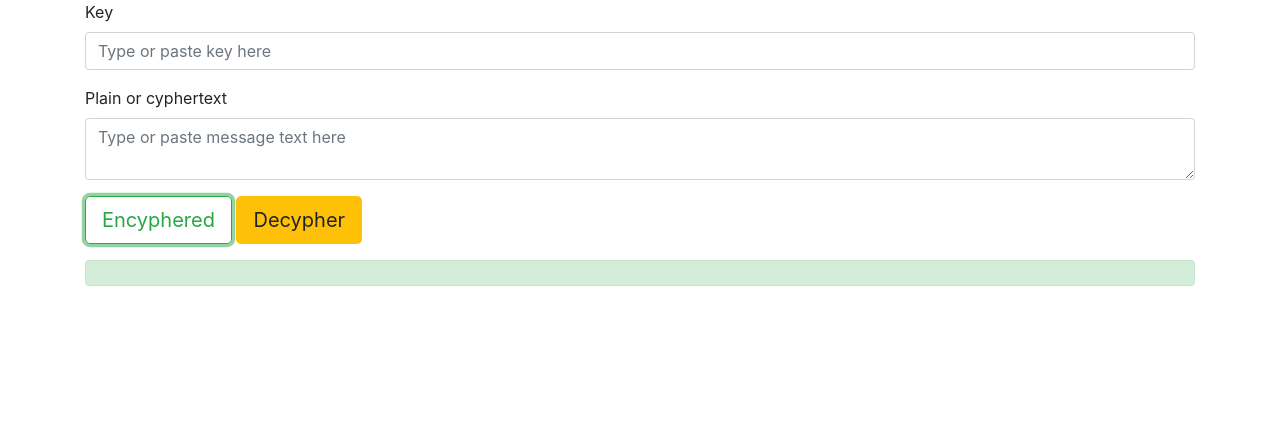
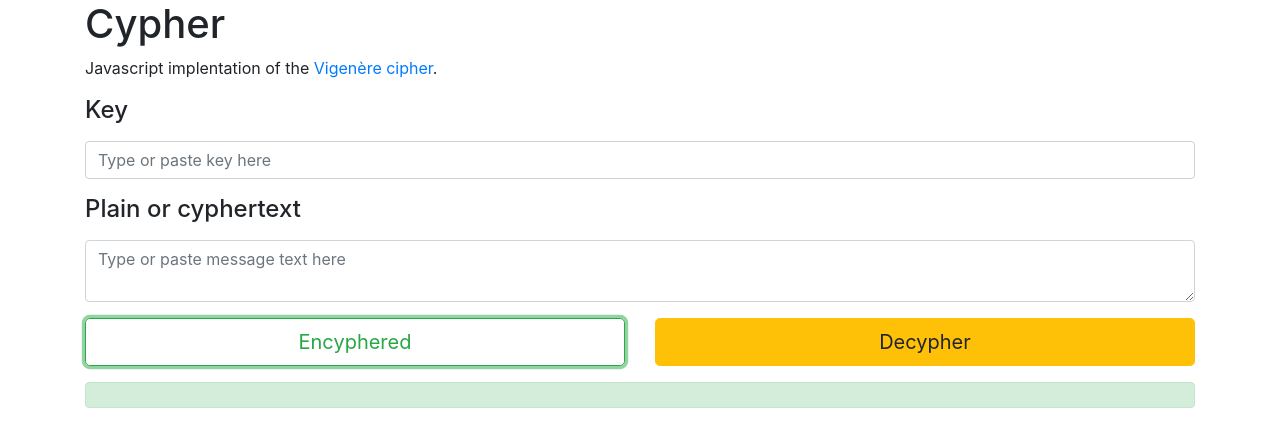
Before and after one commit to lewinfox/cypher-javacript, a plain HTML site: page index.html in a window 1280 px wide. Both pictures are taken after a click on the button "Encypher". Drawn offline with nearby package versions, Linux system fonts and the light colour scheme.

Commit message:
Formatting tweaks

```diff
--- a/app.js
+++ b/app.js
@@ -116,21 +116,22 @@ const translate = (e, direction) => {
         elements.textOutput.classList.remove("alert-secondary");
         elements.textOutput.classList.remove("alert-warning");
         elements.textOutput.classList.add("alert-success");
-        elements.decypherButton.classList = "btn btn-lg btn-warning";
-        elements.encypherButton.classList = "btn btn-lg btn-outline-success";
+        elements.decypherButton.classList = "btn btn-lg btn-warning btn-block";
+        elements.encypherButton.classList = "btn btn-lg btn-outline-success btn-block";
         elements.encypherButton.innerHTML = "Encyphered"
         elements.decypherButton.innerHTML = "Decypher"
     } else if (message.direction == "decypher") {
         elements.textOutput.classList.remove("alert-secondary");
         elements.textOutput.classList.remove("alert-success");
         elements.textOutput.classList.add("alert-warning");
-        elements.decypherButton.classList = "btn btn-lg btn-outline-warning";
-        elements.encypherButton.classList = "btn btn-lg btn-success";
+        elements.decypherButton.classList = "btn btn-lg btn-outline-warning btn-block";
+        elements.encypherButton.classList = "btn btn-lg btn-success btn-block";
         elements.encypherButton.innerHTML = "Encypher"
         elements.decypherButton.innerHTML = "Decyphered"
     }
 
     elements.textOutput.innerHTML = message.outputText;
+    elements.textOutput.classList.remove("invisible");
 }
 
 elements.encypherButton.addEventListener("click", (e) => {
--- a/index.html
+++ b/index.html
@@ -10,25 +10,36 @@
         <div class="container">
             <div class="row">
                 <div class="col-12">
+                    <h1>Cypher</h1>
+                    <p>Javascript implentation of the <a href="https://en.wikipedia.org/wiki/Vigenère_cipher">Vigenère cipher</a>.</p>
+                </div>
+            </div>
+            <div class="row">
+                <div class="col-12">
                     <form>
                         <div class="form-group">
-                            <label for="key-input">Key</label>
+                            <label for="key-input"><h4>Key</h4></label>
                             <input type="text" class="form-control" id="key-input" name="key-input" placeholder="Type or paste key here">
                         </div>
                         <div class="form-group">
-                            <label for="text-input">Plain or cyphertext</label>
+                            <label for="text-input"><h4>Plain or cyphertext</h4></label>
                             <textarea class="form-control" id="text-input" name="text-input" placeholder="Type or paste message text here"></textarea>
                         </div>
-
-                        <button id="btn-encypher" class="btn btn-lg btn-success">Encypher</button>
-                        <button id="btn-decypher" class="btn btn-lg btn-warning">Decypher</button>
                     </form>
+                </div>
+            </div>
+            <div class="row">
+                <div class="col-6">
+                    <button id="btn-encypher" class="btn btn-lg btn-success btn-block">Encypher</button>
+                </div>
+                <div class="col-6">
+                    <button id="btn-decypher" class="btn btn-lg btn-warning btn-block">Decypher</button>
                 </div>
             </div>
             <div class="row mt-3">
                 <div class="col-12">
-                    <div class="alert alert-secondary" id="text-output">
-                        <p class="text-justify">Output will appear here</p>
+                    <div class="alert alert-secondary invisible" id="text-output">
+
                     </div>
                 </div>
             </div>
```
